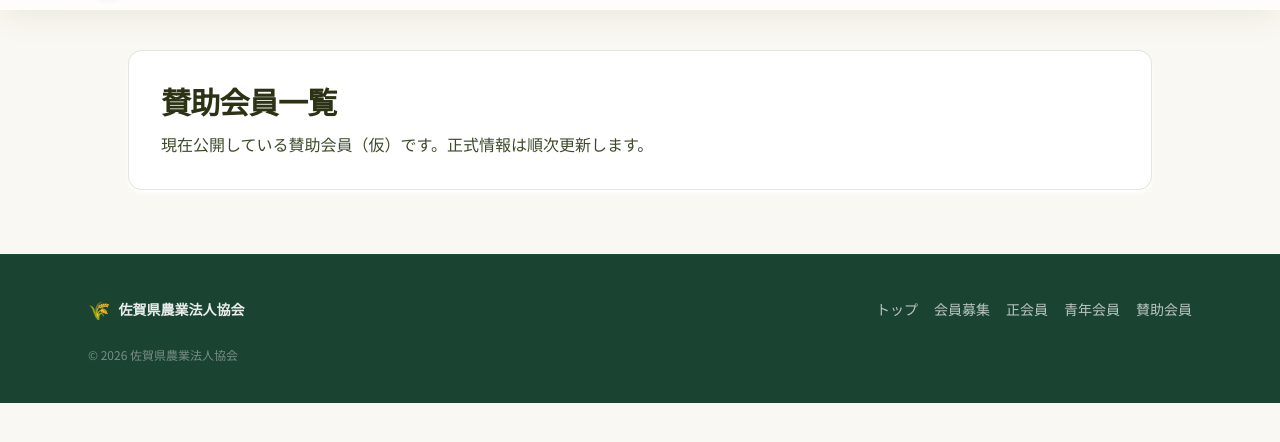
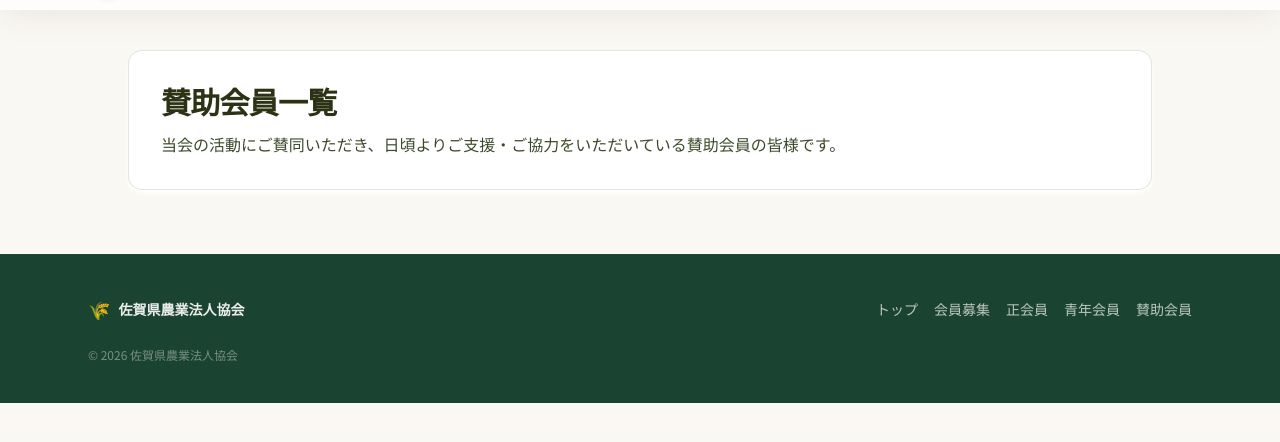
Before and after one commit to i8ei/sanoukai-members, an Astro site: page /sanoukai-members/supporters in a window 1280 px wide. Shown: the part 58-500 px from the top of the page. Built offline with nearby package versions, Linux system fonts and the light colour scheme; Astro itself is replaced by a stand-in of ours.

Commit message:
fix: 賛助会員ページの説明文を正式な表現に修正

```diff
--- a/src/pages/supporters/index.astro
+++ b/src/pages/supporters/index.astro
@@ -17,7 +17,7 @@ const supporters = await getSupportingMembers();
         賛助会員一覧
       </h1>
       <p class="mt-3 text-base leading-relaxed text-ink-soft">
-        現在公開している賛助会員（仮）です。正式情報は順次更新します。
+        当会の活動にご賛同いただき、日頃よりご支援・ご協力をいただいている賛助会員の皆様です。
       </p>
     </article>
 
```
